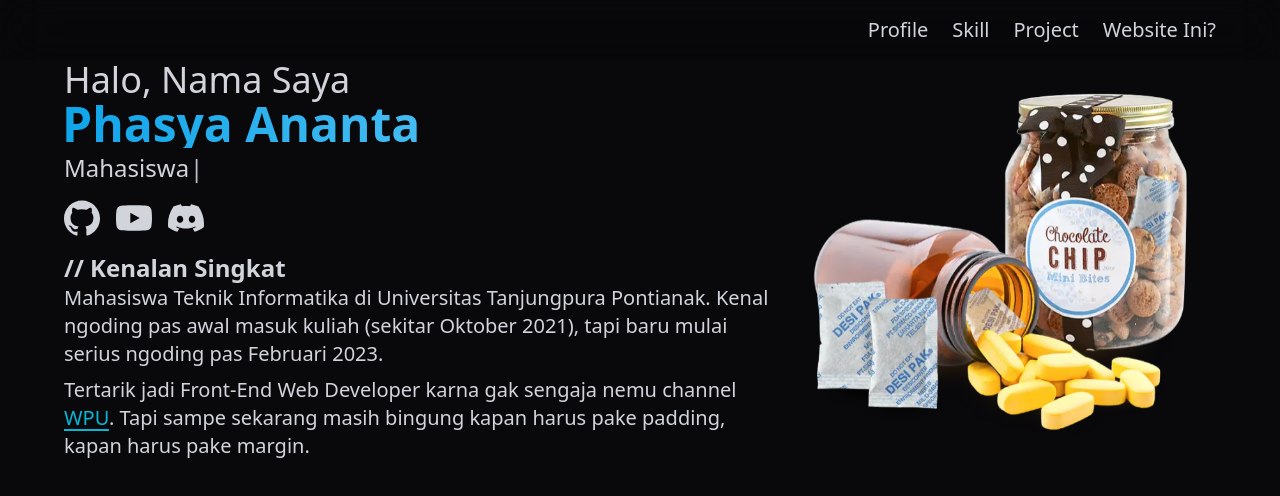
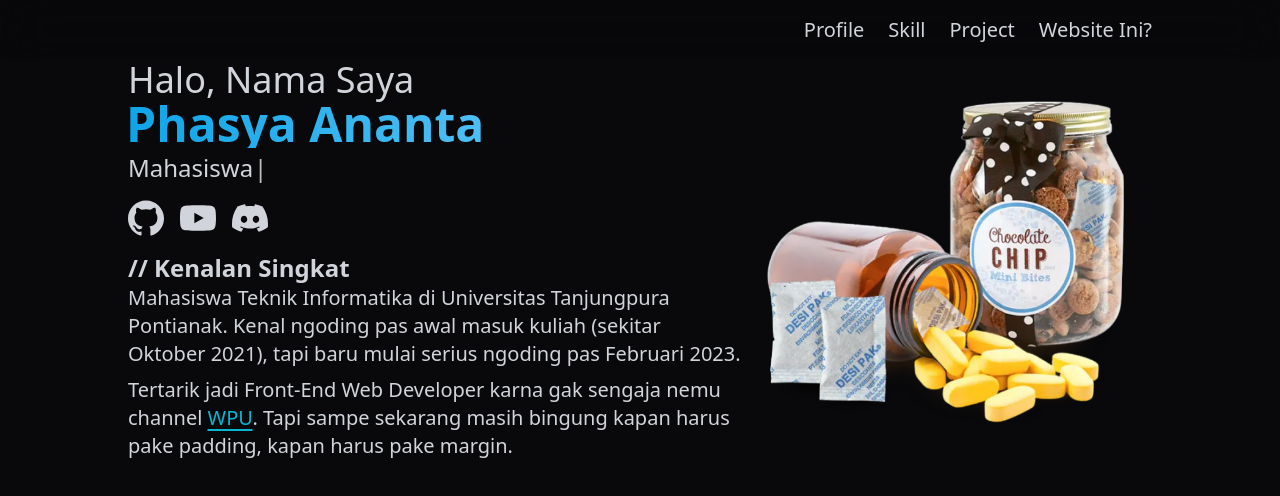
Before and after one commit to rikarani/rikarani.github.io, a React (Vite) app: page / in a window 1280 px wide. Shown: the top 496 px of the page. Built offline with nearby package versions, Linux system fonts and the light colour scheme; a web font is replaced by a local one.

Commit message:
ubah padding & max-width

```diff
--- a/src/components/Layout.tsx
+++ b/src/components/Layout.tsx
@@ -2,8 +2,8 @@ import { ReactNode } from "react";
 
 export default function Layout({ children }: { children: ReactNode }): React.JSX.Element {
   return (
-    <main className="flex-1 bg-primary bg-center px-4 md:px-6">
-      <div className="xl:mx-auto xl:max-w-6xl">{children}</div>
+    <main className="flex-1 bg-primary bg-center px-4">
+      <div className="xl:mx-auto xl:max-w-5xl">{children}</div>
     </main>
   );
 }
--- a/src/components/Navbar.tsx
+++ b/src/components/Navbar.tsx
@@ -12,8 +12,8 @@ function Navbar(): React.JSX.Element {
     <SidebarContext.Provider value={{ isOpen, setIsOpen }}>
       <Sidebar />
 
-      <div className="sticky top-0 z-10 bg-primary/40 px-6 py-4 backdrop-blur-xl">
-        <nav className="flex items-center justify-end xl:mx-auto xl:max-w-6xl">
+      <div className="sticky top-0 z-10 bg-primary/40 p-4 backdrop-blur-xl">
+        <nav className="flex items-center justify-end xl:mx-auto xl:max-w-5xl">
           <div className="md:hidden" onClick={() => setIsOpen(true)}>
             <Hamburger className="h-6 w-6 stroke-gray-300 stroke-2 hover:cursor-pointer" />
           </div>
```
